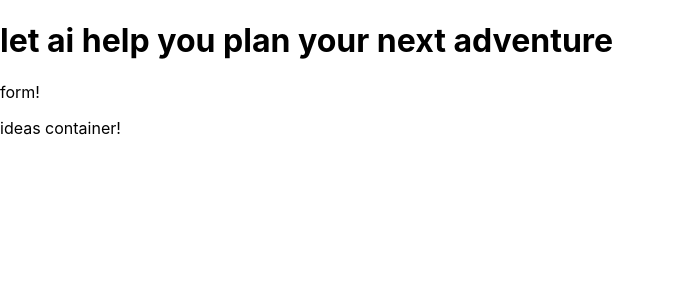
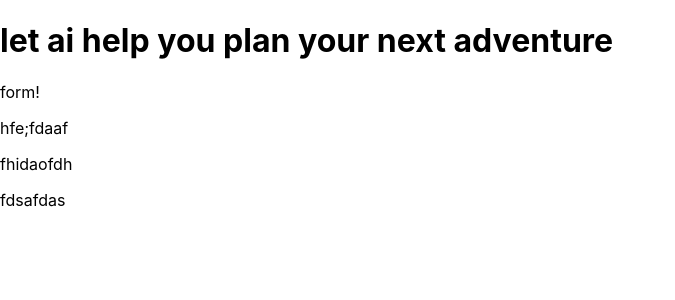
Before and after one commit to whiteheadol/shopify-completions, a React (Create React App) app: page / in a window 1280 px wide. Shown: the top 300 px of the page, without its empty margins (0-675 px from the left). Built offline with nearby package versions, Linux system fonts and the light colour scheme.

Commit message:
Pass dummy responses down to ideasComponent and idea

```diff
--- a/src/App.js
+++ b/src/App.js
@@ -6,16 +6,30 @@ import './App.css';
 import Form from './components/Form.js';
 import IdeasContainer from './components/IdeasContainer.js';
 
-function App() {
+class App extends Component {
+  constructor() {
+    super();
+    this.state = {
+      prompts: [
+        1, 2, 3
+      ],
+      responses: [
+        'hfe;fdaaf', 'fhidaofdh', 'fdsafdas'
+      ]
+    }
+  };
+
+  render() {
     return (
       <div className="App">
         <h1>let ai help you plan your next adventure</h1>
         <div className="sub-components">
           <Form />
-        <IdeasContainer />
+          <IdeasContainer responses={this.state.responses}/>
         </div>
       </div>
     );
   }
+}
 
 export default App;
--- a/src/components/IdeasContainer.js
+++ b/src/components/IdeasContainer.js
@@ -1,8 +1,19 @@
-import React from 'react';
+import React, {Fragment} from 'react';
+import Idea from './Idea';
 
-const IdeasContainer = () => {
+const IdeasContainer = ({ responses }) => {
+  const ideaComponents = responses.map(el => {
+    return (
+      <Idea
+        response={el}
+      />
+    )
+  })
+
   return (
-    <p>ideas container!</p>
+    <div>
+      {ideaComponents}
+    </div>
   )
 };
 
```
Lines whose indentation alone changed are shown as unchanged.
